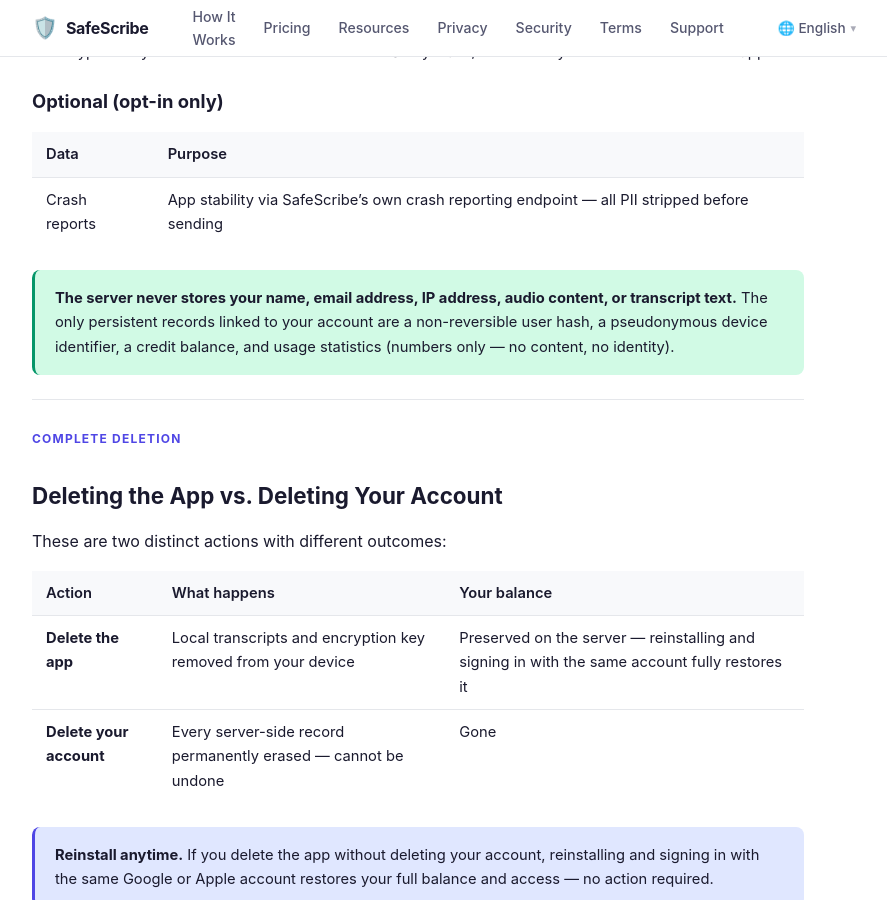
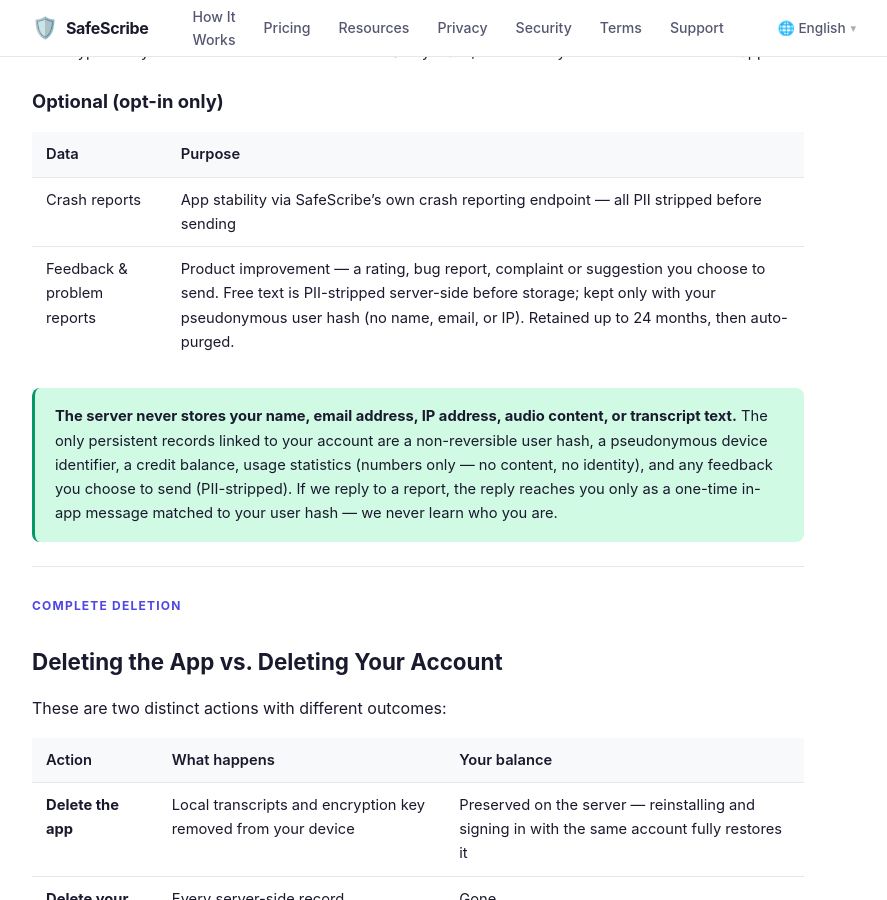
Before and after one commit to SafeScribeAI/SafeScribeAI.github.io, a Jekyll site: the page built from en/privacy.md, in a window 1280 px wide and 900 px high, scrolled down 2037 px. Shown: the whole window, without its empty margins (222-1109 px from the left). Built offline with Jekyll 4.4.1, drawn with Linux system fonts in a browser that asks for light colours.

Commit message:
docs: disclose feedback/reports data category in privacy policy
en/privacy.md: add feedback & problem reports (PII-stripped, pseudonymous
user_hash, 24-month retention) + anonymous one-time reachback disclosure.
Other 9 locales + DPIA to mirror this text next.

Co-Authored-By: Claude Opus 4.8 (1M context) <noreply@anthropic.com>

```diff
--- a/en/privacy.md
+++ b/en/privacy.md
@@ -81,9 +81,10 @@ lang: en
 | Data | Purpose |
 |------|---------|
 | Crash reports | App stability via SafeScribe's own crash reporting endpoint — all PII stripped before sending |
+| Feedback & problem reports | Product improvement — a rating, bug report, complaint or suggestion you choose to send. Free text is PII-stripped server-side before storage; kept only with your pseudonymous user hash (no name, email, or IP). Retained up to 24 months, then auto-purged. |
 
 <div class="callout callout-green">
-  <strong>The server never stores your name, email address, IP address, audio content, or transcript text.</strong> The only persistent records linked to your account are a non-reversible user hash, a pseudonymous device identifier, a credit balance, and usage statistics (numbers only — no content, no identity).
+  <strong>The server never stores your name, email address, IP address, audio content, or transcript text.</strong> The only persistent records linked to your account are a non-reversible user hash, a pseudonymous device identifier, a credit balance, usage statistics (numbers only — no content, no identity), and any feedback you choose to send (PII-stripped). If we reply to a report, the reply reaches you only as a one-time in-app message matched to your user hash — we never learn who you are.
 </div>
 
 ---
```
